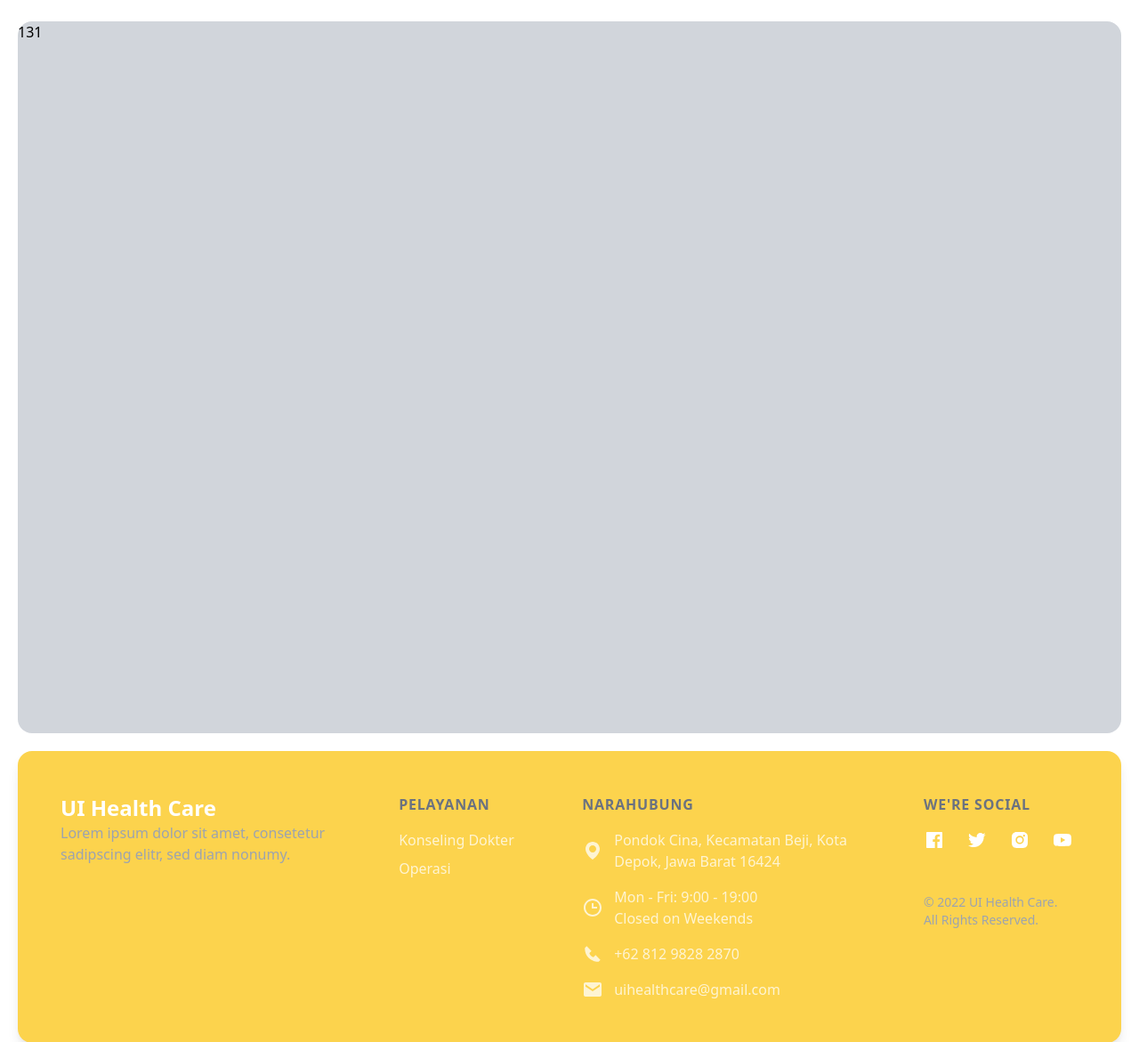
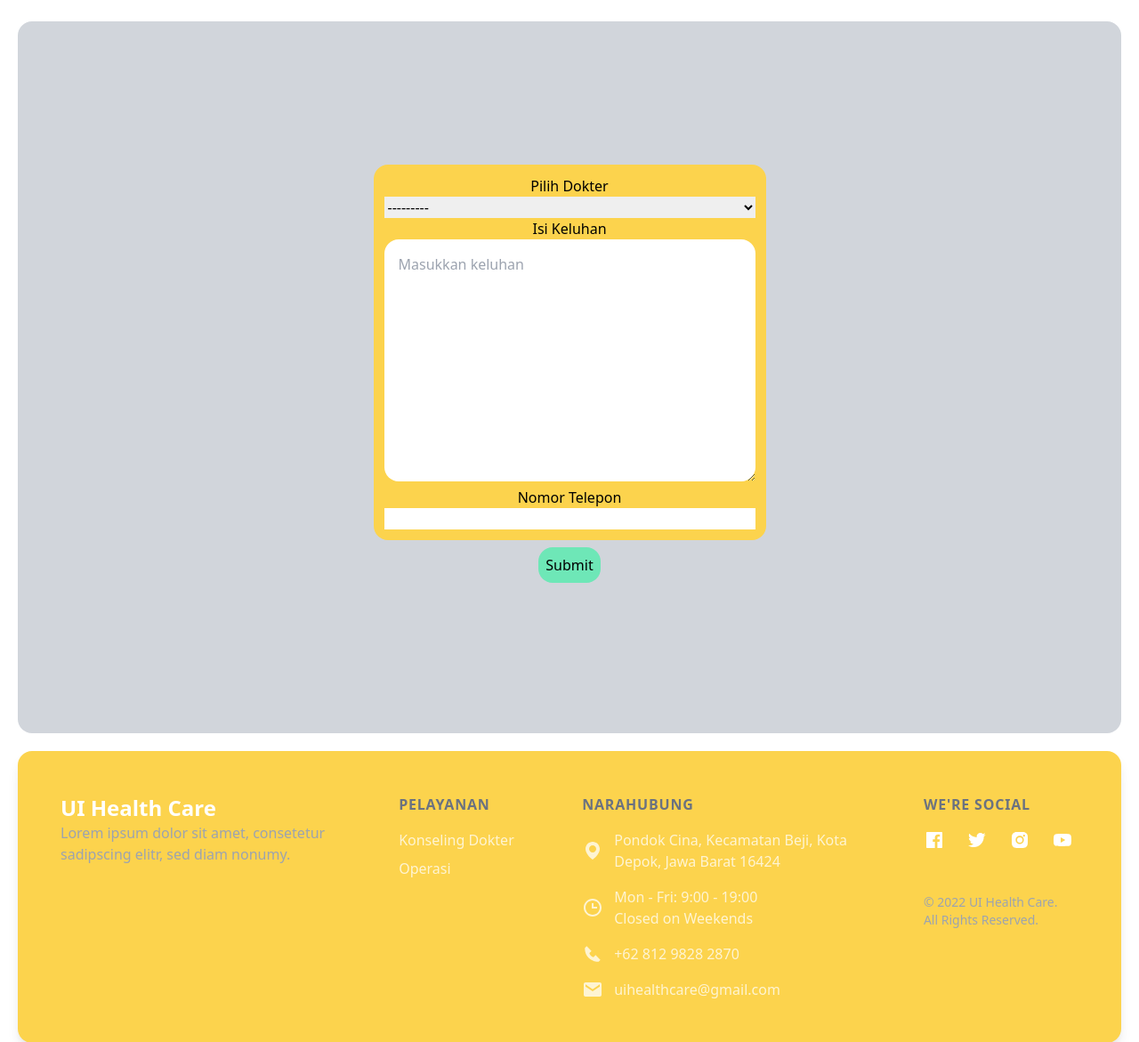
Before and after one commit to UI-HealCast/UIHealCastF11, a Django app: template pelayananDokter/templates/layanDokter.html in a window 1280 px wide. Shown: the part 56-1227 px from the top of the page at 89% size. Run offline with Django 4.2, Linux system fonts and the light colour scheme; the template is opened without the code that fills it: values that come from a table or form of the project are taken from there, others are empty; tables that the repository leaves empty hold one stand-in row (values such as "Sample post"); some libraries are stand-ins or nearby versions.

Commit message:
done modul pelayanan dokter

```diff
--- a/landing/models.py
+++ b/landing/models.py
@@ -9,3 +9,9 @@
     is_doctor = models.BooleanField(null=True, blank=True, default=False)
     is_apotek = models.BooleanField(null=True, blank=True, default=False)
     is_admin = models.BooleanField(null=True, blank=True, default=False)
+    doctorReady = models.BooleanField(null=True, default=False)
+    username = models.CharField(max_length=30, default='-')
+
+
+    def __str__(self):
+        return self.username
--- /dev/null
+++ b/pelayananDokter/forms.py
@@ -0,0 +1,34 @@
+from django.utils.translation import gettext_lazy as _
+from django import forms
+from .models import Layan, Landing
+
+# https://stackoverflow.com/questions/3367091/whats-the-cleanest-simplest-to-get-running-datepicker-in-django
+
+
+# CurhatForm class for views
+class DateInput(forms.DateTimeInput):
+    input_type = 'date'
+
+class LayanForm(forms.ModelForm):
+
+    class Meta:
+        model = Layan
+        fields=['dokter','keluhan', 'noHP']
+
+
+        dokter = forms.ModelChoiceField(queryset=Landing.objects.filter(is_doctor=True))
+        noHP = forms.CharField(max_length=50, required=True)
+        keluhan = forms.Textarea()
+
+        labels = {
+            'dokter': _('Pilih Dokter'),
+            'keluhan': _('Isi keluhan'),
+            'noHP': _('Masukkan nomor yang dapat dihubungi'),
+        }
+        widgets = {
+            'keluhan': forms.Textarea(attrs={'placeholder': 'Masukkan keluhan', 'class': 'bg-white rounded-2xl p-4'}),
+        }
+
+        error_messages = {
+		    'required' : 'Input cannot be empty',
+	    }
--- a/pelayananDokter/models.py
+++ b/pelayananDokter/models.py
@@ -1,3 +1,5 @@
+from datetime import datetime
+from email.policy import default
 from statistics import mode
 from django.db import models
 from django.contrib.auth.models import User
@@ -11,11 +13,9 @@
     dokter = models.ForeignKey(
         Landing, on_delete=models.CASCADE, null=True, blank=True, related_name = "dokter")
 
-    keluhan = models.CharField(max_length=255)
+    keluhan = models.CharField(max_length=300)
 
-    nama = models.CharField(max_length=60)
-
-    tanggal_janji = models.DateTimeField()
+    tanggal_janji = models.DateTimeField(default = datetime.now)
 
     noHP = models.CharField(max_length=12)
 
--- a/pelayananDokter/templates/layanDokter.html
+++ b/pelayananDokter/templates/layanDokter.html
@@ -5,14 +5,56 @@
 {% endblock meta %}
 
 {% block content %}
-<div class="h-screen rounded-2xl bg-gray-300 bg-op w-full">
-  <p>131</p>
+<div class="h-screen rounded-2xl bg-gray-300 bg-op w-full p-2 ">
+  <div class="flex justify-center h-full items-center">
+  <form class="form-curhat" action="" method="POST" id="tembak_db">
+    {% csrf_token %}
+    <div class="flex justify-center">
+      <div class=" bg-yellow-300 p-3 rounded-2xl">
+        <div class="flex flex-col">
+          <p class="flex justify-center">Pilih Dokter</p>
+          {{form.dokter}}
+        </div>
+        <div>
+          <p class="flex justify-center">Isi Keluhan</p>
+          {{form.keluhan}}
+        </div>
+        <div class="flex flex-col">
+          <p class="flex justify-center">Nomor Telepon</p>
+          {{form.noHP}}
+        </div>
+      </div>
+    </div>
+    <div class="flex justify-center">
+    <input class="p-2 m-2 bg-green-300 rounded-2xl " type="submit" value="Submit" class="button">
+    </div>
+  </form>
+  </div>
 </div>
 {% endblock content %}
 
 
 
 {% block script %}
+<script src="https://ajax.googleapis.com/ajax/libs/jquery/3.6.0/jquery.min.js"></script>
 <script>
+  $(document).on("submit", "#tembak_db", function (e) {
+    e.preventDefault();
+    $.ajax({
+      type: "POST",
+      url: "{% url 'pelayananDokter:tembakKeluhan' %}",
+      data: {
+        dokter: $("#id_dokter").find(":selected").val(),
+        keluhan: $("#id_keluhan").val(),
+        noHP: $("#id_noHP").val(),
+        csrfmiddlewaretoken: "{{ csrf_token }}",
+      },
+      dataType: "json",
+      success: function () {
+        alert("Data berhasil ditambahkan")
+        window.location.href = "{% url 'pelayananDokter:addKeluhan' %}";
+      },
+    });
+  });
 </script>
 {% endblock script %}
--- a/pelayananDokter/urls.py
+++ b/pelayananDokter/urls.py
@@ -1,8 +1,9 @@
 from django.urls import path
-from pelayananDokter.views import index
+from pelayananDokter.views import addKeluhan, tembakKeluhan
 
 app_name = 'pelayananDokter'
 
 urlpatterns = [
-    path('', index, name='index'),
+    path('', addKeluhan, name='addKeluhan'),
+    path('add/', tembakKeluhan, name='tembakKeluhan'),
 ]
--- a/project_django/urls.py
+++ b/project_django/urls.py
@@ -19,5 +19,6 @@
 urlpatterns = [
     path('admin/', admin.site.urls),
     path('', include('landing.urls')),
+    path('pelayananDokter/', include('pelayananDokter.urls')),
     path("__reload__/", include("django_browser_reload.urls")),
 ]
--- a/templates/base.html
+++ b/templates/base.html
@@ -41,7 +41,7 @@
               </button>
             </div>
             <div class="bg-gray-200 hidden flex-col rounded mt-1 p-2 text-sm w-32 absolute" id="dropdown">
-                <a href="#" class="px-2 py-1 hover:bg-blue-300 rounded">Dokter</a>
+                <a href="{% url 'pelayananDokter:addKeluhan' %}"" class="px-2 py-1 hover:bg-blue-300 rounded">Dokter</a>
                 <a href="#" class="px-2 py-1 hover:bg-blue-300 rounded">Operasi</a>
                 <a href="#" class="px-2 py-1 hover:bg-blue-300 rounded">Konseling</a>
             </div>
```
Also changed, not shown: pelayananDokter/views.py (+65 -3 lines), landing/migrations/0006_landing_doctorready.py (added), landing/migrations/0007_alter_landing_doctorready.py (added), landing/migrations/0008_landing_username.py (added).
